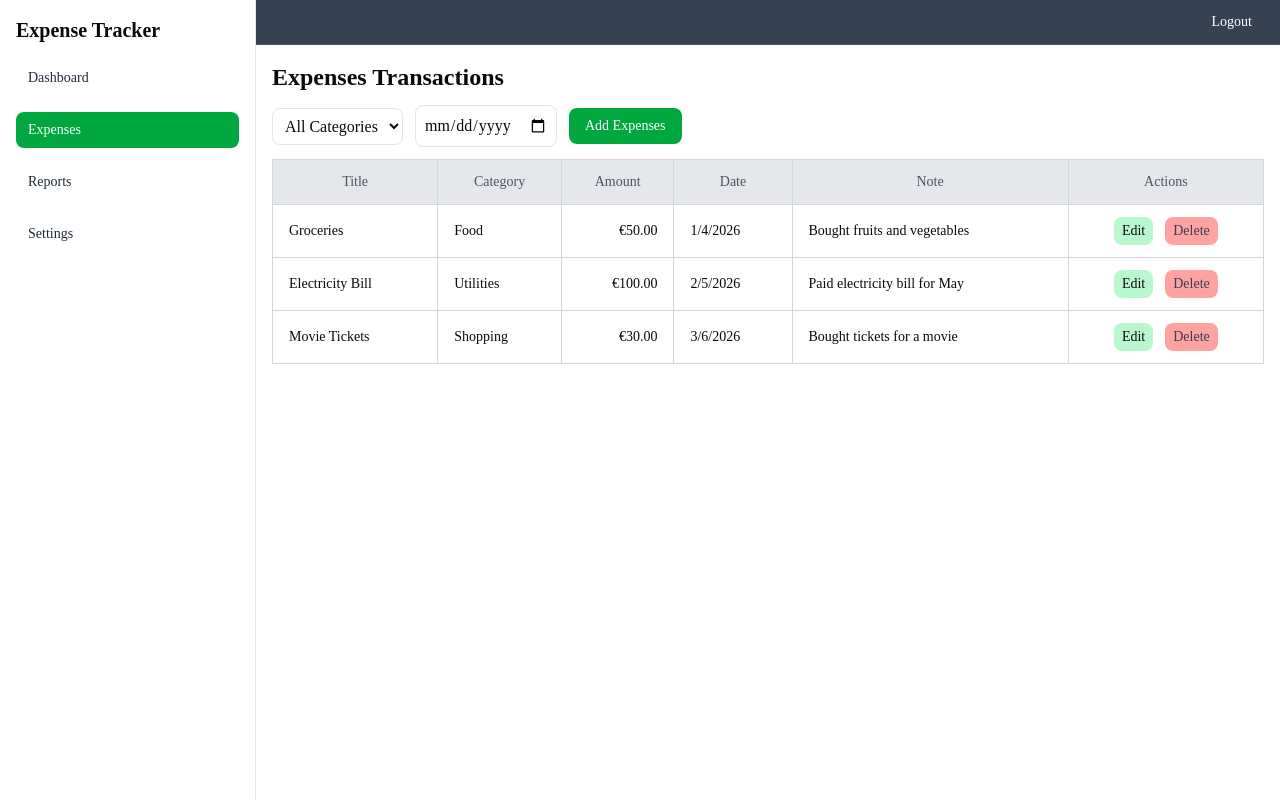
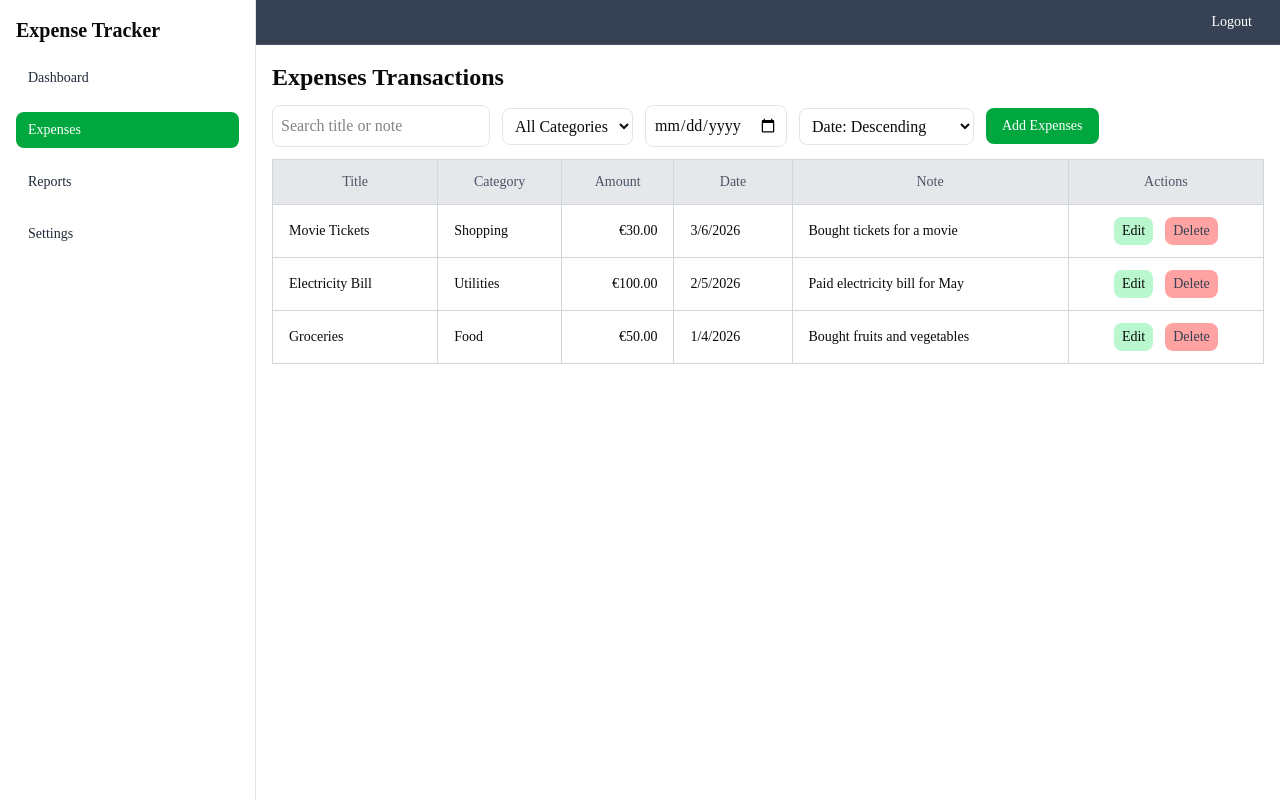
Before and after one commit to xyypsy1234-dotcom/expense-tracker, a Next.js app: page /expenses in a window 1280 px wide. Built offline with nearby package versions, Linux system fonts and the light colour scheme.

Commit message:
feat: add search and sorting to expenses table
- Add search input to filter by title or note

- Add column sorting for amount and date

```diff
--- a/app/(dashboard)/expenses/page.tsx
+++ b/app/(dashboard)/expenses/page.tsx
@@ -6,25 +6,62 @@ import { ExpenseTable } from "@/features/expenses/components/ExpenseTable";
 import { useExpenseContext } from "@/features/expenses/context/ExpenseContext";
 import { AddExpenseDialog } from "@/features/expenses/components/AddExpenseDialog";
 
+type SortOption = "date-desc" | "date-asc" | "amount-desc" | "amount-asc";
+
 export default function ExpensesPage() {
   const { expenses, isLoadingExpenses } = useExpenseContext();
   const [categoryFilter, setCategoryFilter] = useState("");
   const [dateFilter, setDateFilter] = useState("");
+  const [searchTerm, setSearchTerm] = useState("");
+  const [sortOption, setSortOption] = useState<SortOption>("date-desc");
 
-  const filteredExpenses = useMemo(() => {
-    return expenses.filter((expense) => {
+  const visibleExpenses = useMemo(() => {
+    const normalizedSearch = searchTerm.trim().toLowerCase();
+
+    const filtered = expenses.filter((expense) => {
+      const searchMatch =
+        !normalizedSearch ||
+        expense.title.toLowerCase().includes(normalizedSearch) ||
+        (expense.note ?? "").toLowerCase().includes(normalizedSearch);
+
       const categoryMatch =
         !categoryFilter || expense.category === categoryFilter;
+
       const dateMatch =
         !dateFilter || expense.date.toISOString().slice(0, 10) === dateFilter;
-      return categoryMatch && dateMatch;
+      return searchMatch && categoryMatch && dateMatch;
     });
-  }, [expenses, categoryFilter, dateFilter]);
+
+    return [...filtered].sort((a, b) => {
+      switch (sortOption) {
+        case "date-asc":
+          return a.date.getTime() - b.date.getTime();
+
+        case "date-desc":
+          return b.date.getTime() - a.date.getTime();
+
+        case "amount-asc":
+          return a.amount - b.amount;
+
+        case "amount-desc":
+          return b.amount - a.amount;
+      }
+    });
+  }, [expenses, searchTerm, categoryFilter, dateFilter, sortOption]);
 
   return (
-    <div className="flex flex-col  gap-3">
+    <div className="flex flex-col gap-3">
       <h1 className="text-2xl font-bold">Expenses Transactions</h1>
-      <div className="flex items-center  gap-3">
+      <div className="flex items-center gap-3">
+        <div>
+          <input
+            type="search"
+            value={searchTerm}
+            onChange={(e) => setSearchTerm(e.target.value)}
+            className="rounded-md border p-2"
+            placeholder="Search title or note"
+          />
+        </div>
         <select
           value={categoryFilter}
           onChange={(e) => setCategoryFilter(e.target.value)}
@@ -43,18 +80,28 @@ export default function ExpensesPage() {
           onChange={(e) => setDateFilter(e.target.value)}
           className="rounded-md border p-2"
         />
+        <select
+          value={sortOption}
+          onChange={(e) => setSortOption(e.target.value as SortOption)}
+          className="rounded-md border p-2"
+        >
+          <option value="date-desc">Date: Descending</option>
+          <option value="date-asc">Date: Ascending</option>
+          <option value="amount-desc">Amount: Descending</option>
+          <option value="amount-asc">Amount: Ascending</option>
+        </select>
         <AddExpenseDialog />
       </div>
       {isLoadingExpenses ? (
         <p>Loading expenses...</p>
-      ) : filteredExpenses.length === 0 ? (
+      ) : visibleExpenses.length === 0 ? (
         <p>
           {expenses.length === 0
             ? "No expenses yet."
             : "No expenses match your filters."}
         </p>
       ) : (
-        <ExpenseTable expenses={filteredExpenses} />
+        <ExpenseTable expenses={visibleExpenses} />
       )}
     </div>
   );
```
